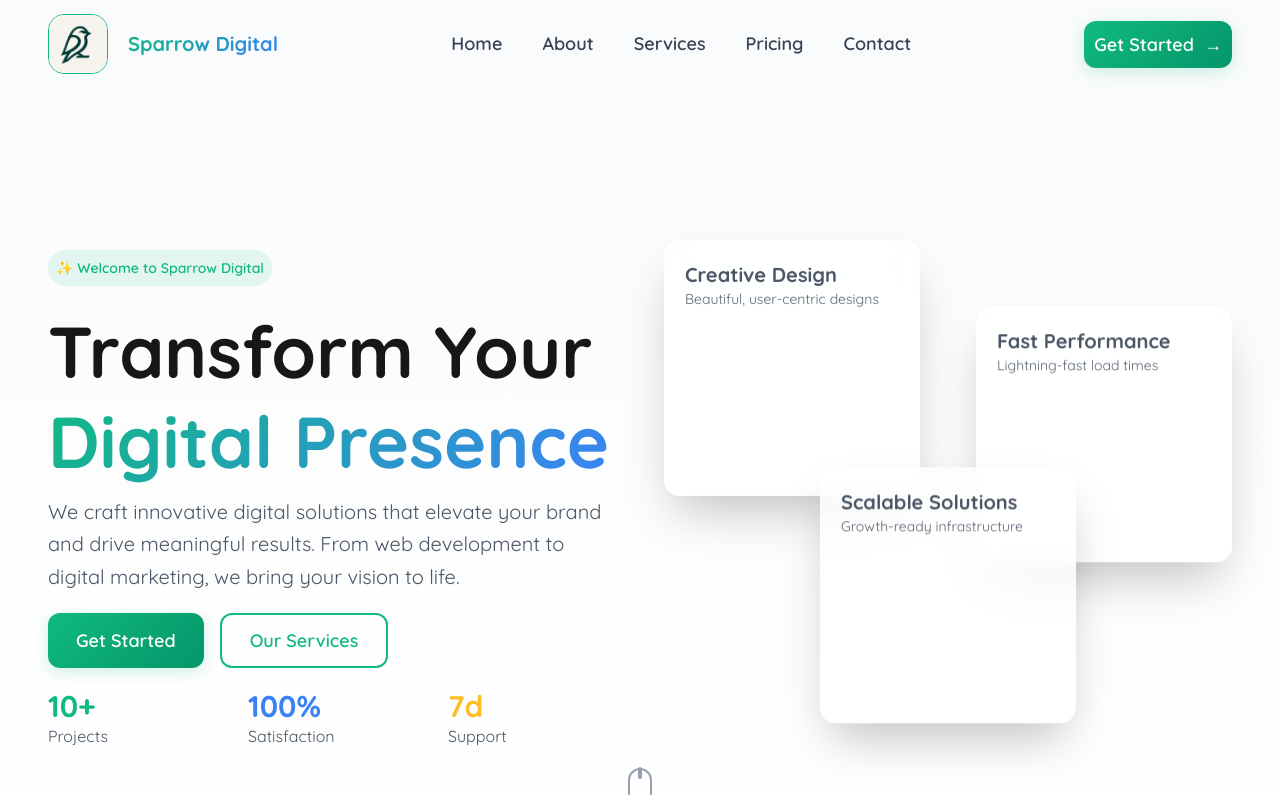
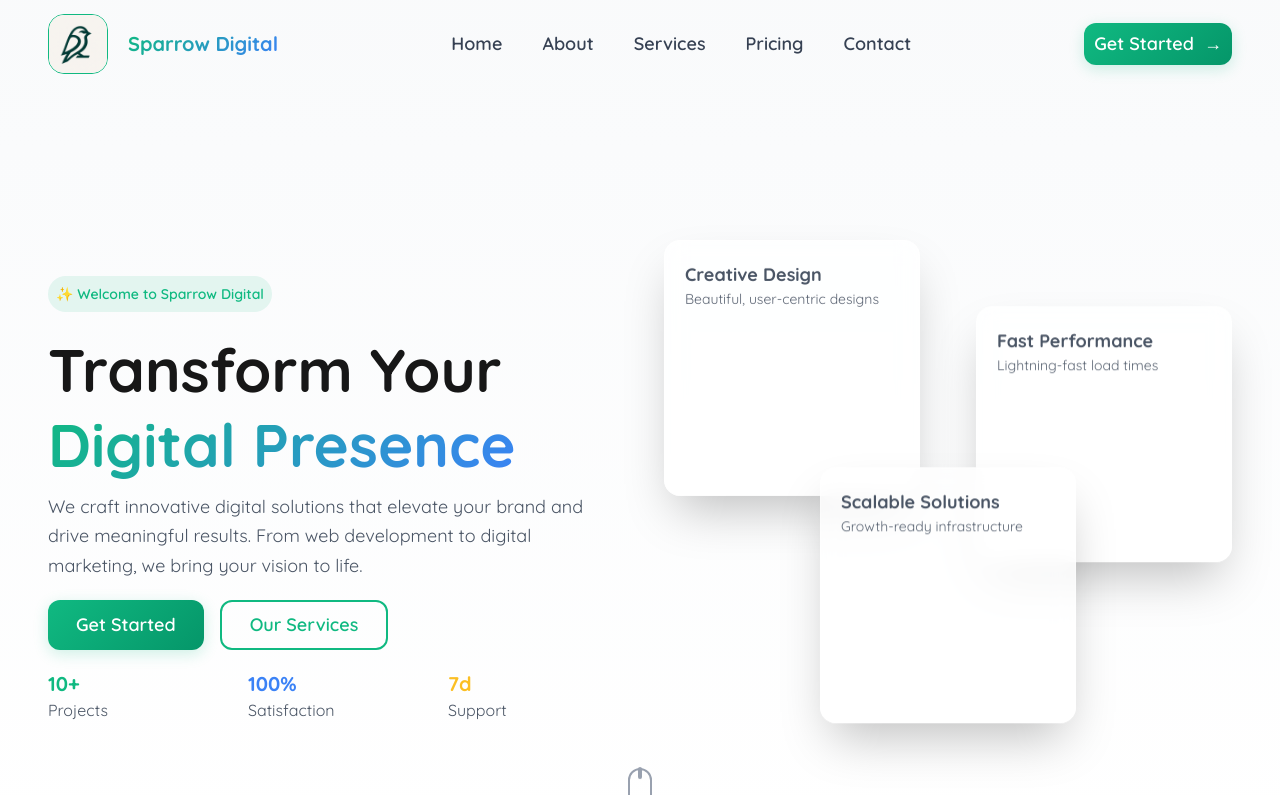
Before and after one commit to KChoi0720/Sparrow_Digital_Tech, a Next.js app: page / in a window 1280 px wide. Shown: the top 795 px of the page. Built offline with nearby package versions, Linux system fonts and the light colour scheme.

Commit message:
change text size

```diff
--- a/app/globals.css
+++ b/app/globals.css
@@ -211,7 +211,7 @@ html {
   border-radius: 0.75rem; /* 更圆润的圆角 */
   font-weight: 600;
   font-size: 1rem;
-  line-height: 1.5;
+  line-height: 1.25;
   transition: all 0.3s cubic-bezier(0.4, 0, 0.2, 1);
   cursor: pointer;
   text-decoration: none;
--- a/app/page.tsx
+++ b/app/page.tsx
@@ -59,11 +59,11 @@ export default function Home() {
               <div className="inline-block px-6 py-3 bg-primary/10 rounded-full text-primary font-semibold text-sm" style={{padding:'8px', marginBottom:'10px'}}>
                 ✨ Welcome to Sparrow Digital
               </div>
-              <h1 className="text-3xl md:text-5xl lg:text-7xl font-bold leading-tight" style={{ marginTop:'10px'}}>
+              <h1 className="text-2xl md:text-4xl lg:text-6xl font-bold leading-tight" style={{ marginTop:'10px'}}>
                 Transform Your
                 <span className="gradient-text"> Digital Presence</span>
               </h1>
-              <p className="text-base md:text-xl text-gray-600 leading-relaxed" style={{ marginTop:'10px', marginBottom:'20px'}}>
+              <p className="text-sm md:text-lg text-gray-600 leading-relaxed" style={{ marginTop:'10px', marginBottom:'20px'}}>
                 We craft innovative digital solutions that elevate your brand and drive meaningful results. From web development to digital marketing, we bring your vision to life.
               </p>
               <div className="flex flex-wrap gap-4 mt-8" style={{marginBottom:'10px'}}>
@@ -77,15 +77,15 @@ export default function Home() {
               {/* Stats */}
               <div className="grid grid-cols-3 gap-8 pt-8">
                 <div className="text-center lg:text-left" style={{marginTop:'10px'}}>
-                  <div className="text-3xl font-bold text-primary">10+</div>
+                  <div className="text-sm md:text-xl font-bold text-primary">10+</div>
                   <div className="text-gray-600">Projects</div>
                 </div>
                 <div className="text-center lg:text-left" style={{marginTop:'10px'}}>
-                  <div className="text-3xl font-bold text-secondary">100%</div>
+                  <div className="text-sm md:text-xl font-bold text-secondary">100%</div>
                   <div className="text-gray-600">Satisfaction</div>
                 </div>
                 <div className="text-center lg:text-left" style={{marginTop:'10px'}}>
-                  <div className="text-3xl font-bold text-accent">7d</div>
+                  <div className="text-sm md:text-xl font-bold text-accent">7d</div>
                   <div className="text-gray-600">Support</div>
                 </div>
               </div>
@@ -97,19 +97,19 @@ export default function Home() {
                 {/* Floating Cards */}
                 <div className="absolute top-0 left-0 w-64 h-64 bg-linear-to-br from-primary to-primary-dark rounded-2xl shadow-2xl animate-float p-6 glass-effect">
                   <div className="text-gray-600" style={{margin:'20px'}}>
-                    <h3 className="text-xl font-bold mb-2">Creative Design</h3>
+                    <h3 className="text-sm md:text-lg font-bold mb-2">Creative Design</h3>
                     <p className="text-sm opacity-90">Beautiful, user-centric designs</p>
                   </div>
                 </div>
                 <div className="absolute top-20 right-0 w-64 h-64 bg-linear-to-br from-secondary to-secondary-dark rounded-2xl shadow-2xl animate-float p-6 glass-effect" style={{ animationDelay: '1s' }}>
                   <div className="text-gray-600" style={{margin:'20px'}}>
-                    <h3 className="text-xl font-bold mb-2">Fast Performance</h3>
+                    <h3 className="text-sm md:text-lg font-bold mb-2">Fast Performance</h3>
                     <p className="text-sm opacity-90">Lightning-fast load times</p>
                   </div>
                 </div>
                 <div className="absolute bottom-0 left-1/2 -translate-x-1/2 w-64 h-64 bg-linear-to-br from-accent to-accent-dark rounded-2xl shadow-2xl animate-float p-6 glass-effect" style={{ animationDelay: '2s' }}>
                   <div className="text-gray-600" style={{margin:'20px'}}>
-                    <h3 className="text-xl font-bold mb-2">Scalable Solutions</h3>
+                    <h3 className="text-sm md:text-lg font-bold mb-2">Scalable Solutions</h3>
                     <p className="text-sm opacity-90">Growth-ready infrastructure</p>
                   </div>
                 </div>
@@ -496,7 +496,7 @@ export default function Home() {
             </div>
           </div>
 
-          <div className="text-center mt-16">
+          <div className="text-center mt-16" style={{marginTop:'40px'}}>
             <Link href="/services" className="btn btn-primary">
               View All Services
             </Link>
```
